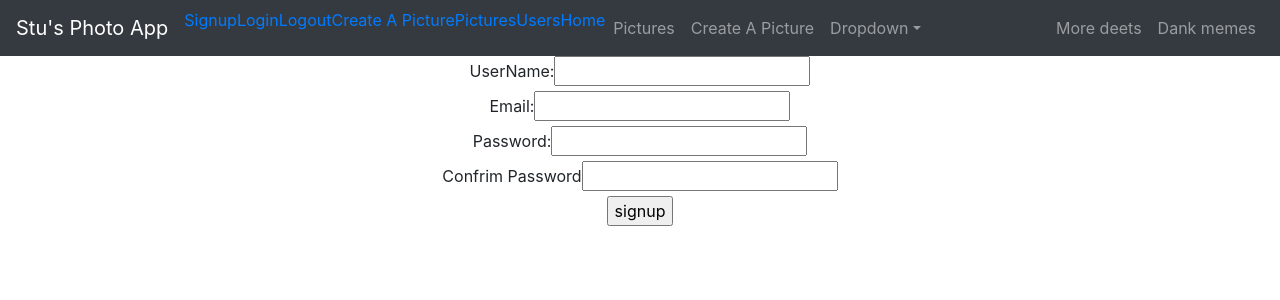
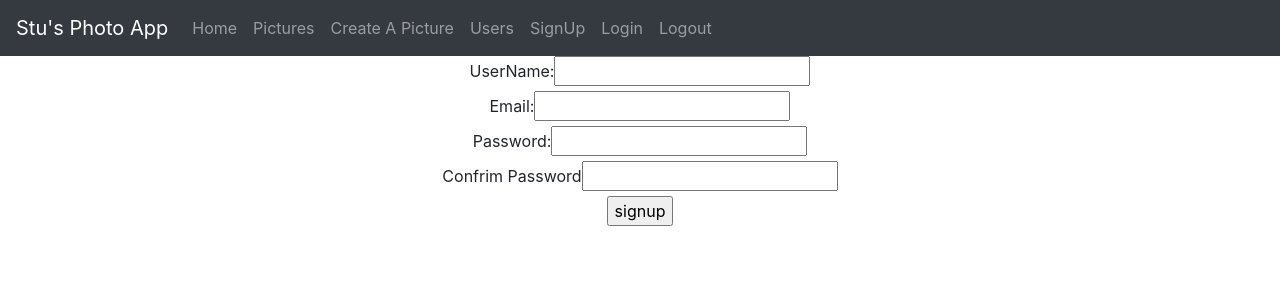
Before and after one commit to StuartFleishman/photo-app-frontend, a React (Create React App) app: page /signup in a window 1280 px wide. Shown: the top 300 px of the page. Built offline with nearby package versions, Linux system fonts and the light colour scheme.

Commit message:
fixed navbar to collaspe with nav links

```diff
--- a/src/components/NavBar.js
+++ b/src/components/NavBar.js
@@ -1,8 +1,11 @@
 import React, { Component } from 'react'
-import {NavLink} from "react-router-dom"
+import {NavLink, Link} from "react-router-dom"
 import {connect} from 'react-redux'
 import {logout} from '../actions/usersAction'
 import * as ReactBootStrap from "react-bootstrap"
+
+
+
 
 class NavBar extends Component {
   render() {
@@ -13,42 +16,14 @@ class NavBar extends Component {
   <ReactBootStrap.Navbar.Toggle aria-controls="responsive-navbar-nav" />
   <ReactBootStrap.Navbar.Collapse id="responsive-navbar-nav">
     <ReactBootStrap.Nav className="mr-auto">
-    <NavLink exact to="/signup">
-            Signup
-        </NavLink>
-        <NavLink className="nav-item" exact to="/login">
-            Login
-        </NavLink>
-        <NavLink className="nav-item" to="" onClick={ () => this.props.logout()}>
-            Logout
-        </NavLink>
-        <NavLink exact to="/pictures/new">
-            Create A Picture
-        </NavLink>
-        <NavLink exact to="/pictures">
-            Pictures
-        </NavLink>
-        <NavLink exact to="/users">
-            Users
-        </NavLink>
-        <NavLink exact to="/">
-            Home
-        </NavLink>
-      <ReactBootStrap.Nav.Link href="pictures">Pictures</ReactBootStrap.Nav.Link>
-      <ReactBootStrap.Nav.Link href="pictures/new">Create A Picture</ReactBootStrap.Nav.Link>
-      <ReactBootStrap.NavDropdown title="Dropdown" id="collasible-nav-dropdown">
-        <ReactBootStrap.NavDropdown.Item href="#action/3.1">Action</ReactBootStrap.NavDropdown.Item>
-        <ReactBootStrap.NavDropdown.Item href="#action/3.2">Another action</ReactBootStrap.NavDropdown.Item>
-        <ReactBootStrap.NavDropdown.Item href="#action/3.3">Something</ReactBootStrap.NavDropdown.Item>
-        <ReactBootStrap.NavDropdown.Divider />
-        <ReactBootStrap.NavDropdown.Item href="#action/3.4">Separated link</ReactBootStrap.NavDropdown.Item>
-      </ReactBootStrap.NavDropdown>
-    </ReactBootStrap.Nav>
-    <ReactBootStrap.Nav>
-      <ReactBootStrap.Nav.Link href="#deets">More deets</ReactBootStrap.Nav.Link>
-      <ReactBootStrap.Nav.Link eventKey={2} href="#memes">
-        Dank memes
-      </ReactBootStrap.Nav.Link>
+    <ReactBootStrap.Nav.Link as={Link} href="/" to="/" >Home</ReactBootStrap.Nav.Link>
+      <ReactBootStrap.Nav.Link as={Link} href="/pictures" to="/pictures" >Pictures</ReactBootStrap.Nav.Link>
+      <ReactBootStrap.Nav.Link as={Link} href="/pictures/new" to="/pictures/new" >Create A Picture</ReactBootStrap.Nav.Link>
+      <ReactBootStrap.Nav.Link as={Link} href="/users" to="/users" >Users</ReactBootStrap.Nav.Link>
+      <ReactBootStrap.Nav.Link as={Link} href="/signup" to="/signup" >SignUp</ReactBootStrap.Nav.Link>
+      <ReactBootStrap.Nav.Link as={Link} href="/login" to="/login" >Login</ReactBootStrap.Nav.Link>
+      <ReactBootStrap.Nav.Link as={Link} href="/logout" to="/logout" >Logout</ReactBootStrap.Nav.Link>
+
     </ReactBootStrap.Nav>
   </ReactBootStrap.Navbar.Collapse>
 </ReactBootStrap.Navbar>
--- a/src/components/UserForm.js
+++ b/src/components/UserForm.js
@@ -47,7 +47,7 @@ class UserForm extends Component {
         <input onChange={this.handleChange} type="password" name="password_confirmation" value={this.state.password_confirmation} />
         <br />
         <input type="submit" value="signup" />
-        {this.props.auth.message.map(m=> <h1>{m}</h1>)}
+        {this.props.auth.message.map((m, idx)=> <h1 key={idx}>{m}</h1>)}
       </form>
     )
   }
```
Also changed, not shown: src/components/N.js (deleted, +0 -56 lines).
